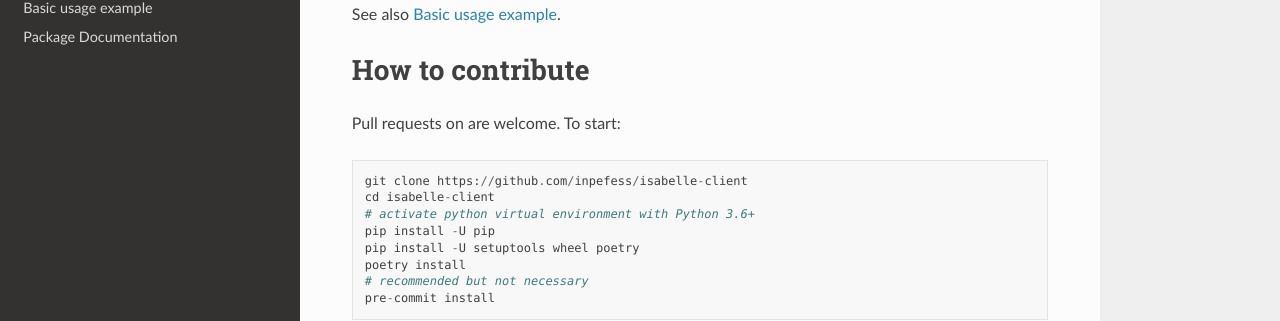
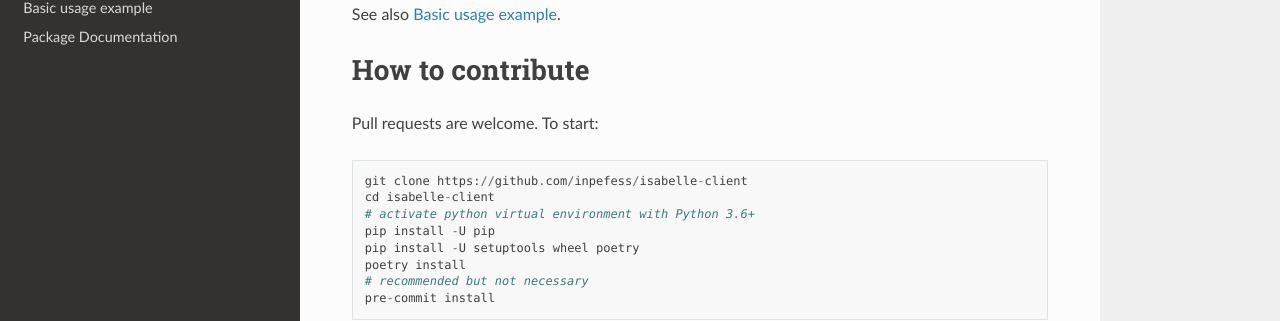
Before and after one commit to inpefess/isabelle-client, a Sphinx documentation site: the page built from doc/source/index.rst, in a window 1280 px wide and 900 px high, scrolled down 467 px. Shown: the part 144-465 px from the top of the window. Built offline with Sphinx 7.4.7 and the Read the Docs theme 2.0.0, drawn with Linux system fonts in a browser that asks for light colours.

Commit message:
small changes in the documentation

```diff
--- a/doc/source/index.rst
+++ b/doc/source/index.rst
@@ -39,7 +39,7 @@ See also :ref:`usage-example`.
 How to contribute
 ==================
 
-Pull requests on are welcome. To start::
+Pull requests are welcome. To start::
 
     git clone https://github.com/inpefess/isabelle-client
     cd isabelle-client
```
Also changed, not shown: README.md (+1 -1 lines).
